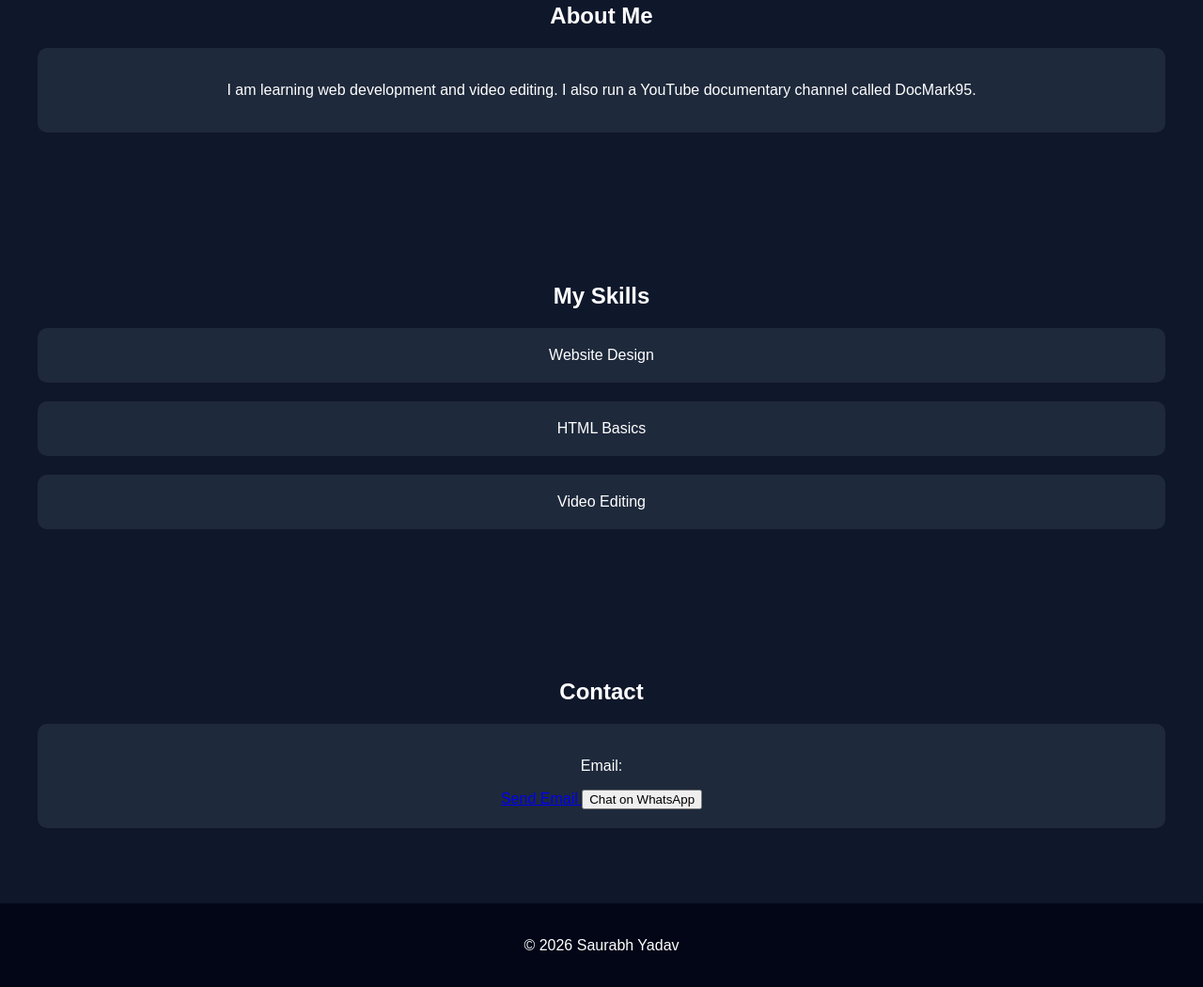
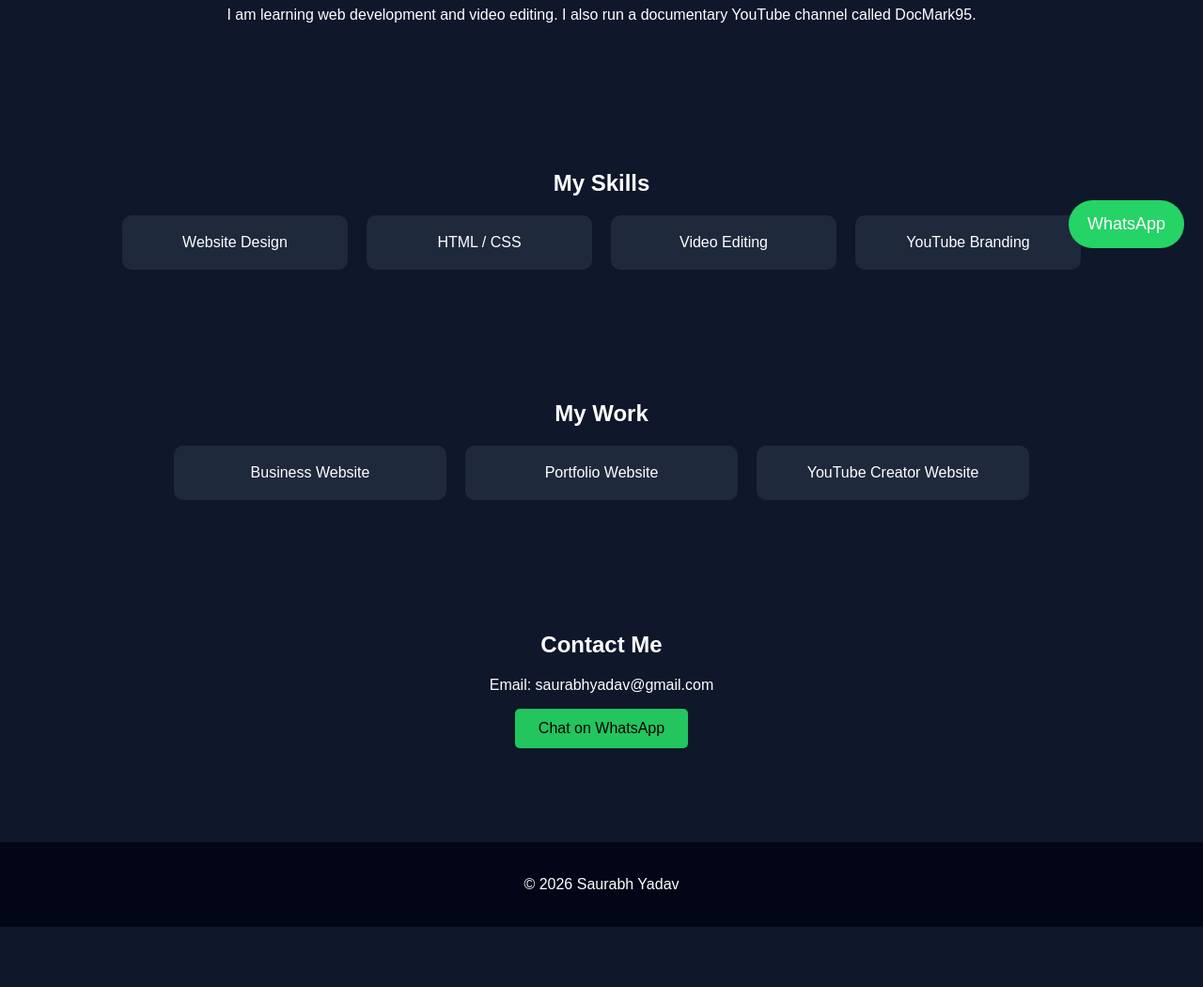
Before and after one commit to yadavsaurabh17506-glitch/2-bhai-dono-tabahi-, a plain HTML site: page index.html in a window 1280 px wide. Shown: the part 516-1566 px from the top of the page at 94% size. After the commit the page ends 1502 px from the top, so only its background shows below. Drawn offline with Linux system fonts and the light colour scheme.

Commit message:
Refactor HTML structure and styles for portfolio

```diff
--- a/index.html
+++ b/index.html
@@ -1,60 +1,104 @@
 <!DOCTYPE html>
 <html>
+<head>
 
-<head>
 <title>Saurabh Yadav Portfolio</title>
 <meta name="viewport" content="width=device-width, initial-scale=1">
 
 <style>
-        body {
-            margin: 0;
-            font-family: Arial;
-            background: #0f172a;
-            color: white;
-            text-align: center;
+
+body{
+margin:0;
+font-family:Arial;
+background:#0f172a;
+color:white;
 }
 
-        nav {
-            background: #020617;
-            padding: 15px;
+nav{
+background:#020617;
+padding:15px;
+text-align:center;
 }
 
-        nav a {
-            color: white;
-            margin: 15px;
-            text-decoration: none;
-            font-size: 18px;
+nav a{
+color:white;
+margin:15px;
+text-decoration:none;
+font-size:18px;
 }
 
-        header {
-            padding: 80px 20px;
+header{
+text-align:center;
+padding:80px 20px;
 }
 
-        .profile {
-            margin-top: 20px;
+.profile img{
+width:180px;
+border-radius:50%;
+border:4px solid white;
 }
 
-        .profile img {
-            width: 180px;
-            border-radius: 50%;
-            border: 4px solid white;
+button{
+background:#22c55e;
+border:none;
+padding:12px 25px;
+font-size:16px;
+cursor:pointer;
+border-radius:5px;
 }
 
-        section {
-            padding: 60px 20px;
+section{
+padding:60px 20px;
+text-align:center;
 }
 
-        .box {
-            background: #1e293b;
-            padding: 20px;
-            margin: 20px;
-            border-radius: 10px;
+.skills{
+display:flex;
+justify-content:center;
+gap:20px;
+flex-wrap:wrap;
 }
 
-        footer {
-            background: #020617;
-            padding: 20px;
+.skill-box{
+background:#1e293b;
+padding:20px;
+width:200px;
+border-radius:10px;
 }
+
+.portfolio{
+display:flex;
+justify-content:center;
+gap:20px;
+flex-wrap:wrap;
+}
+
+.project{
+background:#1e293b;
+padding:20px;
+width:250px;
+border-radius:10px;
+}
+
+footer{
+background:#020617;
+text-align:center;
+padding:20px;
+margin-top:40px;
+}
+
+.whatsapp{
+position:fixed;
+bottom:20px;
+right:20px;
+background:#25D366;
+color:white;
+padding:15px 20px;
+border-radius:50px;
+text-decoration:none;
+font-size:18px;
+}
+
 </style>
 
 </head>
@@ -66,21 +110,24 @@
 <a href="#">Home</a>
 <a href="#about">About</a>
 <a href="#skills">Skills</a>
+<a href="#portfolio">Portfolio</a>
 <a href="#contact">Contact</a>
 
-    </nav>As
+</nav>
 
 <header>
 
-        <h1>Hello, I am Saurabh Yadav</h1>
-
 <div class="profile">
-
 <img src="images/saurabh.jpg">
-            <h2>Saurabh Yadav</h2>
 </div>
 
-        <p>I build websites and edit videos.</p>
+<h1>Saurabh Yadav</h1>
+
+<p>I build professional websites and edit videos.</p>
+
+<a href="https://wa.me/919519813469">
+<button>Hire Me</button>
+</a>
 
 </header>
 
@@ -88,14 +135,10 @@
 
 <h2>About Me</h2>
 
-        <div class="box">
-
 <p>
 I am learning web development and video editing.
-                I also run a YouTube documentary channel called DocMark95.
+I also run a documentary YouTube channel called DocMark95.
 </p>
-
-        </div>
 
 </section>
 
@@ -103,27 +146,40 @@
 
 <h2>My Skills</h2>
 
-        <div class="box">Website Design</div>
-        <div class="box">HTML Basics</div>
-        <div class="box">Video Editing</div>
+<div class="skills">
+
+<div class="skill-box">Website Design</div>
+<div class="skill-box">HTML / CSS</div>
+<div class="skill-box">Video Editing</div>
+<div class="skill-box">YouTube Branding</div>
+
+</div>
+
+</section>
+
+<section id="portfolio">
+
+<h2>My Work</h2>
+
+<div class="portfolio">
+
+<div class="project">Business Website</div>
+<div class="project">Portfolio Website</div>
+<div class="project">YouTube Creator Website</div>
+
+</div>
 
 </section>
 
 <section id="contact">
 
-        <h2>Contact</h2>
+<h2>Contact Me</h2>
 
-        <div class="box">
+<p>Email: saurabhyadav@gmail.com</p>
 
-            <p>Email:</p>
-
-            <a href="mailto:saurabhyadav@gmail.com">
-                Send Email
-            </a>
 <a href="https://wa.me/919519813469">
 <button>Chat on WhatsApp</button>
 </a>
-        </div>
 
 </section>
 
@@ -133,6 +189,9 @@
 
 </footer>
 
+<a class="whatsapp" href="https://wa.me/919519813469">
+WhatsApp
+</a>
+
 </body>
-
 </html>
```
Lines whose indentation alone changed are shown as unchanged.
